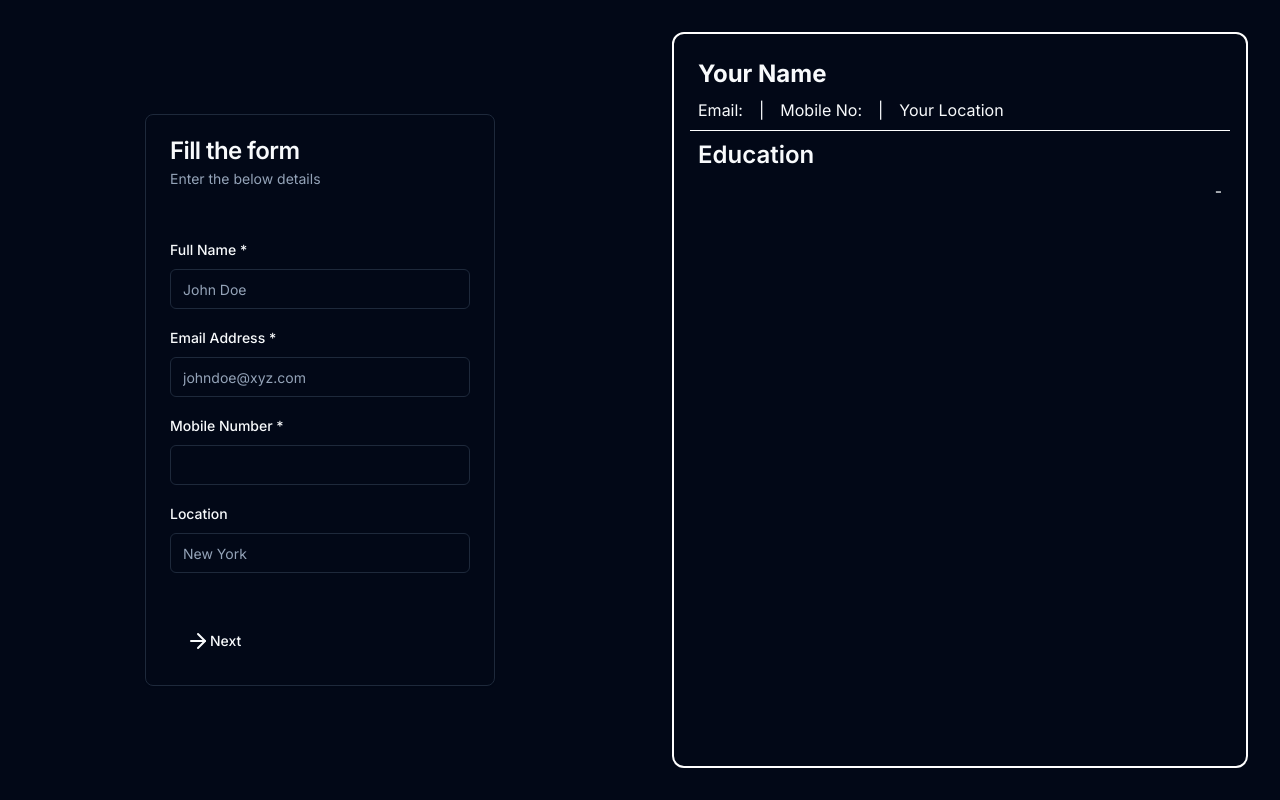
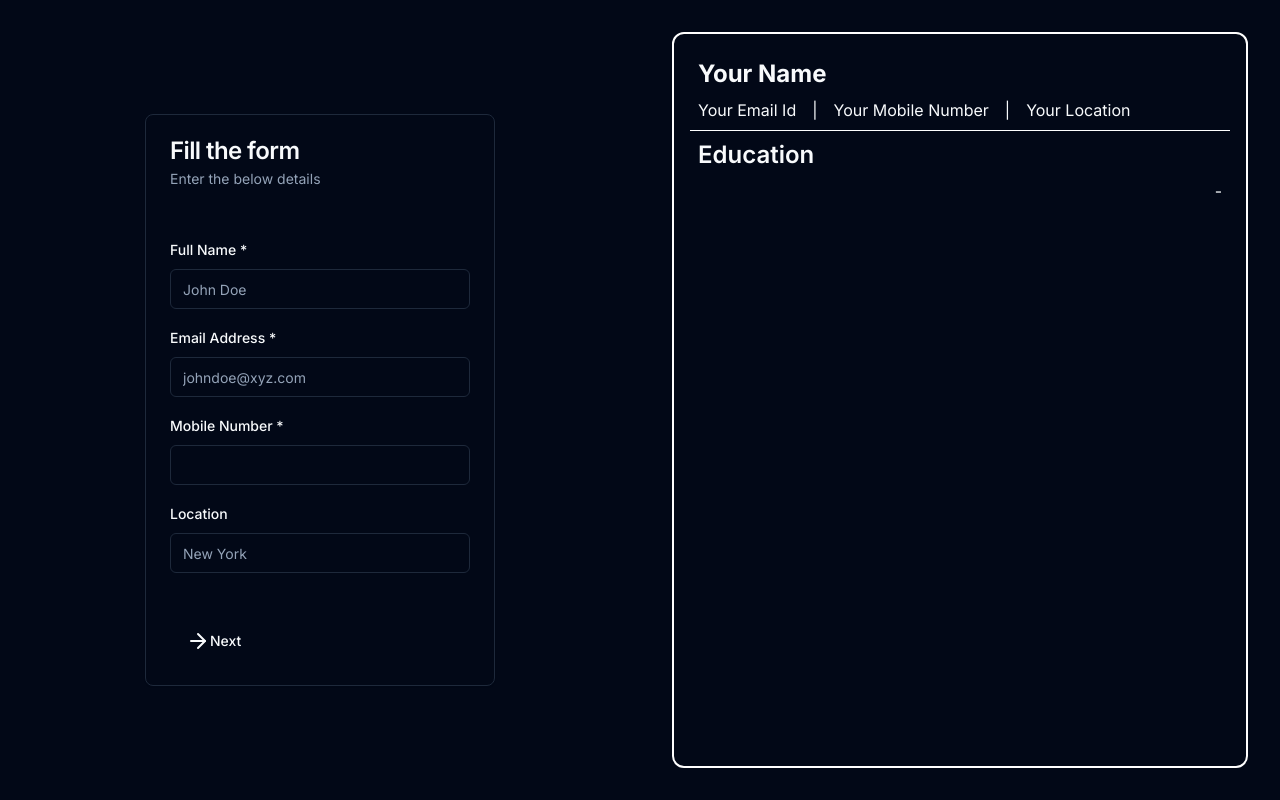
Before and after one commit to Anandprabhu530/Mirthly, a Next.js app: page /resume in a window 1280 px wide. Built offline with nearby package versions, Linux system fonts and the light colour scheme.

Commit message:
Fixed Minor Bugs

```diff
--- a/app/resume/page.tsx
+++ b/app/resume/page.tsx
@@ -40,9 +40,17 @@ const Resume = () => {
                 )}
               </div>
               <div className="flex gap-4 pl-2">
-                <div>Email: {data.Email}</div>
+                {data.Email.length === 0 ? (
+                  <div>Your Email Id</div>
+                ) : (
+                  <div>{data.Email}</div>
+                )}
                 <div>|</div>
-                <div>Mobile No: {data.Number}</div>
+                {data.Number.length === 0 ? (
+                  <div>Your Mobile Number</div>
+                ) : (
+                  <div>{data.Number}</div>
+                )}
                 <div>|</div>
                 {data.Location.length !== 0 ? (
                   <div>
```
